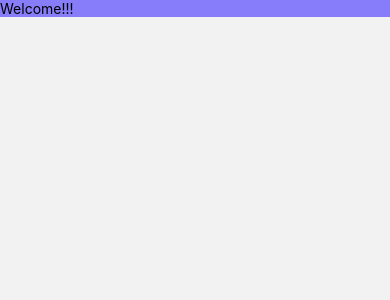
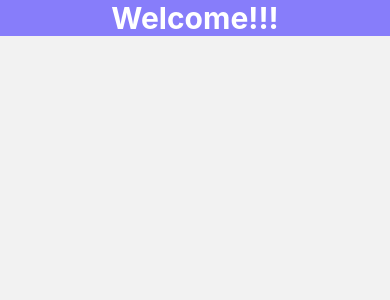
Before and after one commit to imperiallinux/RN_Mobile_App, a React Native app: screen /Welcome in a window 390 px wide. Shown: the top 300 px of the page. Built offline with nearby package versions, Linux system fonts and the light colour scheme.

Commit message:
FirstScreen

```diff
--- a/package.json
+++ b/package.json
@@ -14,7 +14,9 @@
     "expo-status-bar": "~1.6.0",
     "react": "18.2.0",
     "react-native": "0.72.3",
-    "react-native-navigation-container": "^1.0.6"
+    "react-native-navigation-container": "^1.0.6",
+    "react-native-web": "~0.19.6",
+    "react-dom": "18.2.0"
   },
   "devDependencies": {
     "@babel/core": "^7.20.0"
--- a/screens/WelcomeScreen.js
+++ b/screens/WelcomeScreen.js
@@ -6,8 +6,8 @@ import { themeColors as tc } from '../themes'
 export default function WelcomeScreen() {
     return (
         <SafeAreaView className="flex-1" style={{backgroundColor: tc.bg}}>
-            <View className="flex-1 flex justify-around my-4">
-                <Text className=" text-white font-bold text-4xl text-center">
+            <View style={tc.container}>
+                <Text style={tc.fill}>
                     Welcome!!!
                 </Text>
             </View>
--- a/themes/index.js
+++ b/themes/index.js
@@ -1,3 +1,15 @@
 export const themeColors = {
     bg: '#877dfa',
+
+    container: {
+        flex: 1,
+        height: '100%',
+        justifyContent: 'around'
+    },
+    fill: {
+        color: '#FFF',
+        fontWeight: 'bold',
+        fontSize: 30,
+        textAlign: 'center'
+    }
  }
```
Also changed, not shown: 1 other file (tests, documents, lock files or other folders).
